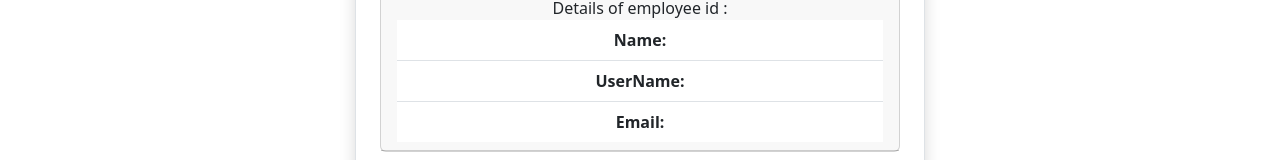
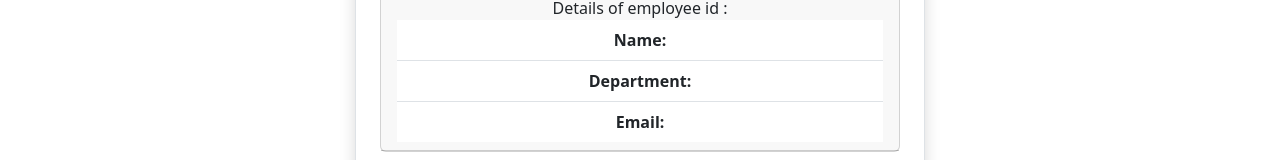
Before and after one commit to biancabalea/ProiectISW, a React (Create React App) app: page /viewuser/1 in a window 1280 px wide. Shown: the part 188-348 px from the top of the page. Built offline with nearby package versions, Linux system fonts and the light colour scheme; no server answers.

Commit message:
Add files via upload

```diff
--- a/src/users/ViewUser.js
+++ b/src/users/ViewUser.js
@@ -5,7 +5,7 @@ import { Link, useParams } from "react-router-dom";
 export default function ViewUser() {
   const [user, setUser] = useState({
     name: "",
-    username: "",
+    department: "",
     email: "",
   });
 
@@ -35,8 +35,8 @@ export default function ViewUser() {
                   {user.name}
                 </li>
                 <li className="list-group-item">
-                  <b>UserName:</b>
-                  {user.username}
+                  <b>Department:</b>
+                  {user.department}
                 </li>
                 <li className="list-group-item">
                   <b>Email:</b>
```
